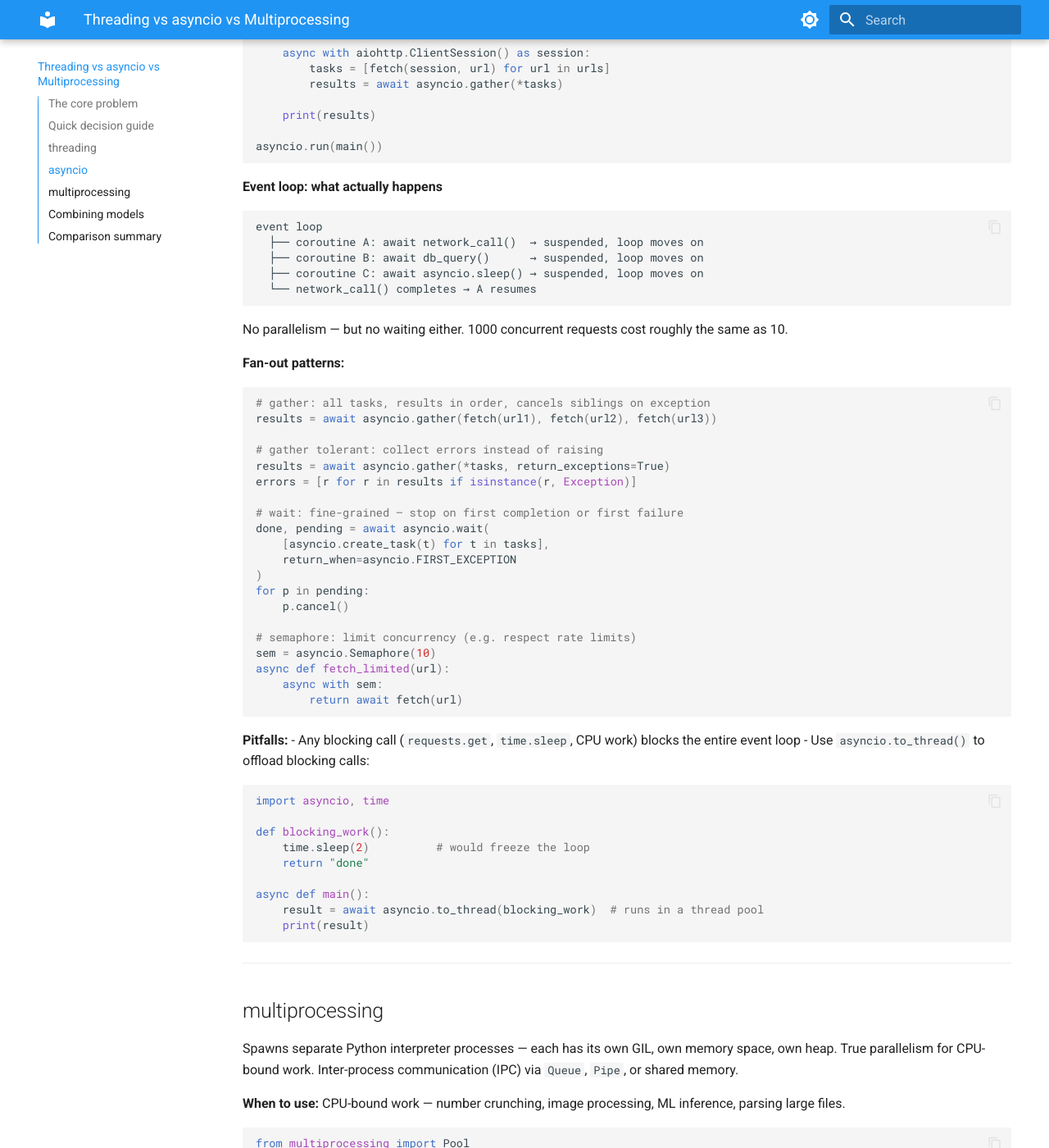
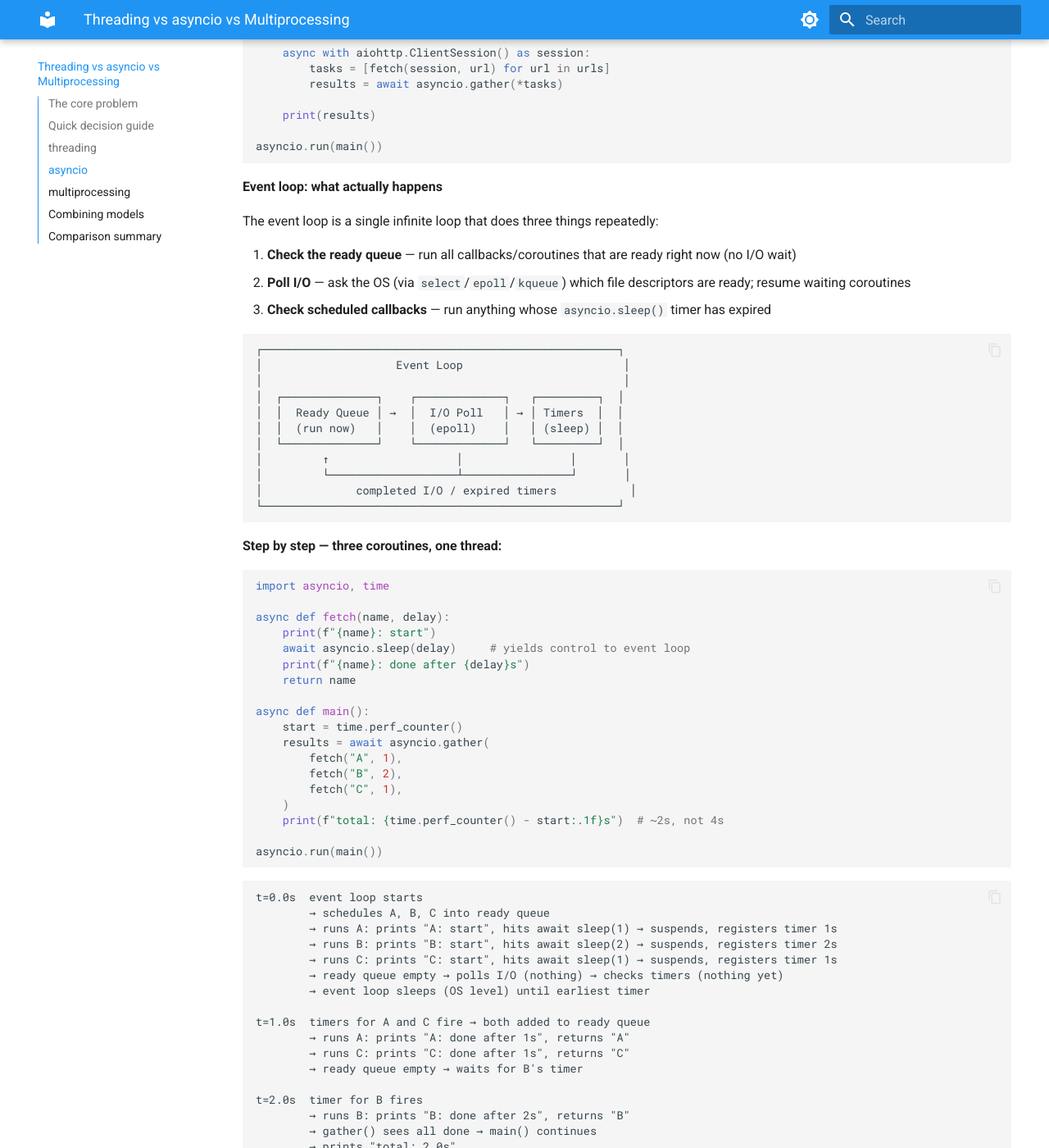
Before and after one commit to spiritEcosse/senior-kb, an MkDocs documentation site: the page built from docs/threading.md, in a window 1280 px wide and 1400 px high, scrolled down 2279 px. Shown: the whole window at 82% size. Built offline with MkDocs 1.6.1 and Material for MkDocs 9.7.7, drawn with Linux system fonts in a browser that asks for light colours; some of the changed text lies outside the part shown.

Commit message:
add: deep event loop explanation — epoll, step-by-step trace, conceptual impl

````diff
--- a/docs/threading.md
+++ b/docs/threading.md
@@ -110,15 +110,111 @@ asyncio.run(main())
 
 **Event loop: what actually happens**
 
+The event loop is a single infinite loop that does three things repeatedly:
+
+1. **Check the ready queue** — run all callbacks/coroutines that are ready right now (no I/O wait)
+2. **Poll I/O** — ask the OS (via `select`/`epoll`/`kqueue`) which file descriptors are ready; resume waiting coroutines
+3. **Check scheduled callbacks** — run anything whose `asyncio.sleep()` timer has expired
+
 ```
-event loop
-  ├── coroutine A: await network_call()  → suspended, loop moves on
-  ├── coroutine B: await db_query()      → suspended, loop moves on
-  ├── coroutine C: await asyncio.sleep() → suspended, loop moves on
-  └── network_call() completes → A resumes
+┌─────────────────────────────────────────────────────┐
+│                    Event Loop                        │
+│                                                      │
+│  ┌──────────────┐    ┌─────────────┐   ┌─────────┐  │
+│  │  Ready Queue │ →  │  I/O Poll   │ → │ Timers  │  │
+│  │  (run now)   │    │  (epoll)    │   │ (sleep) │  │
+│  └──────────────┘    └─────────────┘   └─────────┘  │
+│         ↑                   │                │       │
+│         └───────────────────┴────────────────┘       │
+│              completed I/O / expired timers           │
+└─────────────────────────────────────────────────────┘
 ```
 
-No parallelism — but no waiting either. 1000 concurrent requests cost roughly the same as 10.
+**Step by step — three coroutines, one thread:**
+
+```python
+import asyncio, time
+
+async def fetch(name, delay):
+    print(f"{name}: start")
+    await asyncio.sleep(delay)     # yields control to event loop
+    print(f"{name}: done after {delay}s")
+    return name
+
+async def main():
+    start = time.perf_counter()
+    results = await asyncio.gather(
+        fetch("A", 1),
+        fetch("B", 2),
+        fetch("C", 1),
+    )
+    print(f"total: {time.perf_counter() - start:.1f}s")  # ~2s, not 4s
+
+asyncio.run(main())
+```
+
+```
+t=0.0s  event loop starts
+        → schedules A, B, C into ready queue
+        → runs A: prints "A: start", hits await sleep(1) → suspends, registers timer 1s
+        → runs B: prints "B: start", hits await sleep(2) → suspends, registers timer 2s
+        → runs C: prints "C: start", hits await sleep(1) → suspends, registers timer 1s
+        → ready queue empty → polls I/O (nothing) → checks timers (nothing yet)
+        → event loop sleeps (OS level) until earliest timer
+
+t=1.0s  timers for A and C fire → both added to ready queue
+        → runs A: prints "A: done after 1s", returns "A"
+        → runs C: prints "C: done after 1s", returns "C"
+        → ready queue empty → waits for B's timer
+
+t=2.0s  timer for B fires
+        → runs B: prints "B: done after 2s", returns "B"
+        → gather() sees all done → main() continues
+        → prints "total: 2.0s"
+```
+
+**Why `await` is the key:**
+`await` is a yield point — it tells the event loop "I'm waiting for something, go do other work". Without `await`, the coroutine runs to completion without ever giving control back.
+
+```python
+# This blocks the ENTIRE event loop for 2 seconds — nothing else can run
+async def bad():
+    time.sleep(2)          # ← not async, no yield, freezes the loop
+
+# This suspends only this coroutine — loop runs other tasks during the wait
+async def good():
+    await asyncio.sleep(2) # ← yield point, loop stays responsive
+```
+
+**Under the hood — `select`/`epoll`:**
+
+When all coroutines are suspended waiting for I/O, the event loop calls `epoll_wait()` (Linux) or `kqueue` (macOS) — a single OS syscall that blocks until ANY of the watched file descriptors becomes ready. This is how one thread handles thousands of connections: it's not doing anything while waiting, just letting the OS tell it when work is available.
+
+```python
+# Conceptual implementation of the event loop core:
+while True:
+    # 1. Run everything that's ready
+    for callback in ready_queue:
+        callback()
+
+    # 2. Ask OS: which sockets have data? (blocks until at least one does)
+    timeout = next_timer_expiry()
+    ready_fds = epoll.poll(timeout=timeout)
+
+    # 3. Wake up coroutines whose I/O is ready
+    for fd in ready_fds:
+        waiting_coroutines[fd].send(None)   # resume
+
+    # 4. Fire expired timers
+    for timer in expired_timers():
+        timer.callback()
+```
+
+**Key properties:**
+- Single thread → no locks needed for coroutine-shared state (as long as no `await` between read and write)
+- Cooperative → a coroutine that never `await`s starves everyone else
+- I/O-bound → shines when tasks spend most time waiting for network/disk
+- CPU-bound → use `run_in_executor` to offload to a thread/process pool
 
 **Fan-out patterns:**
 
````
